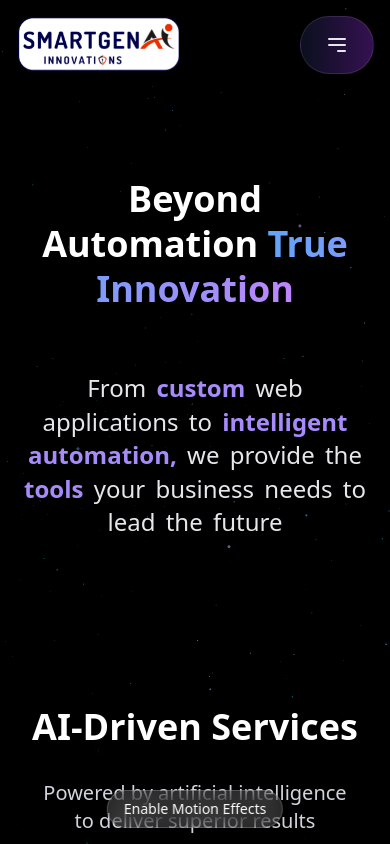
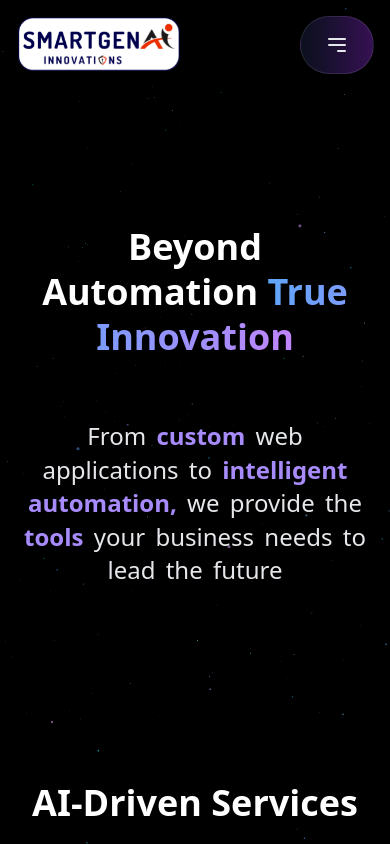
Before and after one commit to bharathpersonalai/SmartgenAI, a React (Vite) app: page /home in a window 390 px wide. Shown: the top 844 px of the page. Built offline with nearby package versions, Linux system fonts and the light colour scheme.

Commit message:
ios scroll fix

```diff
--- a/src/components/ParticlesBackground.tsx
+++ b/src/components/ParticlesBackground.tsx
@@ -15,7 +15,6 @@ interface ParticlesProps {
   sizeRandomness?: number;
   cameraDistance?: number;
   disableRotation?: boolean;
-  motionEnabled?: boolean; // New prop to activate gyroscope
   className?: string;
 }
 
--- a/src/pages/Home.tsx
+++ b/src/pages/Home.tsx
@@ -1,4 +1,4 @@
-import React, { useState } from "react";
+import React from "react";
 import Header from "../components/Header";
 import Footer from "../components/Footer";
 import FallingText from '../components/FallingText';
@@ -10,6 +10,31 @@ import WebAppsContent from "../components/service-tabs/WebAppsContent";
 import AutomationContent from "../components/service-tabs/AutomationContent";
 
 const Home = () => {
+  // Force scroll to top on component mount/reload - iOS specific fix
+  React.useEffect(() => {
+    // Immediate scroll
+    window.scrollTo(0, 0);
+    document.documentElement.scrollTop = 0;
+    document.body.scrollTop = 0;
+
+    // iOS Safari sometimes needs a delayed scroll
+    const timer = setTimeout(() => {
+      window.scrollTo(0, 0);
+      document.documentElement.scrollTop = 0;
+      document.body.scrollTop = 0;
+    }, 0);
+
+    // Additional delayed scroll for iOS
+    const timer2 = setTimeout(() => {
+      window.scrollTo(0, 0);
+    }, 100);
+
+    return () => {
+      clearTimeout(timer);
+      clearTimeout(timer2);
+    };
+  }, []);
+
   const services = [
     {
       title: "AI Powered Custom websites",
@@ -25,41 +50,22 @@ const Home = () => {
     },
   ];
 
-  // State to track if motion effects are enabled
-  const [motionEnabled, setMotionEnabled] = useState(false);
-
-  // Function to request permission for motion events
-  const handleEnableMotion = () => {
-    if (typeof (DeviceMotionEvent as any).requestPermission === 'function') {
-      (DeviceMotionEvent as any).requestPermission()
-        .then((permissionState: string) => {
-          if (permissionState === 'granted') {
-            setMotionEnabled(true);
-          }
-        })
-        .catch(console.error);
-    } else {
-      setMotionEnabled(true);
-    }
-  };
-
   return (
     <div className="bg-black">
       <ParticlesBackground
         className="fixed top-0 left-0 w-full h-full z-0"
         particleCount={800}
         moveParticlesOnHover={true}
-        motionEnabled={motionEnabled} // Pass the state to the component
       />
 
       <Header />
 
-      <main className="relative z-10 pt-28">
+      <main className="relative z-10 pt-32">
 
         {/* Hero Section */}
         <section
           id="home"
-          className="relative text-white text-center px-4 py-16 sm:py-24"
+          className="relative text-white text-center px-4 py-24 sm:py-32"
         >
           <motion.h1
             initial={{ opacity: 0, y: -20 }}
@@ -73,8 +79,9 @@ const Home = () => {
             </span>
           </motion.h1>
 
-          <div className="text-lg sm:text-xl md:text-2xl text-gray-200 mb-8 max-w-2xl mx-auto min-h-[120px]">
+          <div className="text-lg sm:text-xl md:text-2xl text-gray-200 mb-8 max-w-2xl mx-auto h-[200px] sm:h-[180px] md:h-[160px] relative overflow-hidden">
             <FallingText
+              key={Date.now()} // Force remount on page load
               trigger="click"
               fontSize="1.5rem"
               text="From custom web applications to intelligent automation, we provide the tools your business needs to lead the future"
@@ -105,18 +112,6 @@ const Home = () => {
 
         <Footer />
       </main>
-
-      {/* Motion Enable Button - Only on mobile and if not already enabled */}
-      {!motionEnabled && (
-        <div className="md:hidden fixed bottom-4 left-1/2 -translate-x-1/2 z-20">
-          <button
-            onClick={handleEnableMotion}
-            className="px-4 py-2 bg-white/10 backdrop-blur-md rounded-full text-white text-sm border border-white/20"
-          >
-            Enable Motion Effects
-          </button>
-        </div>
-      )}
     </div>
   );
 };
```
